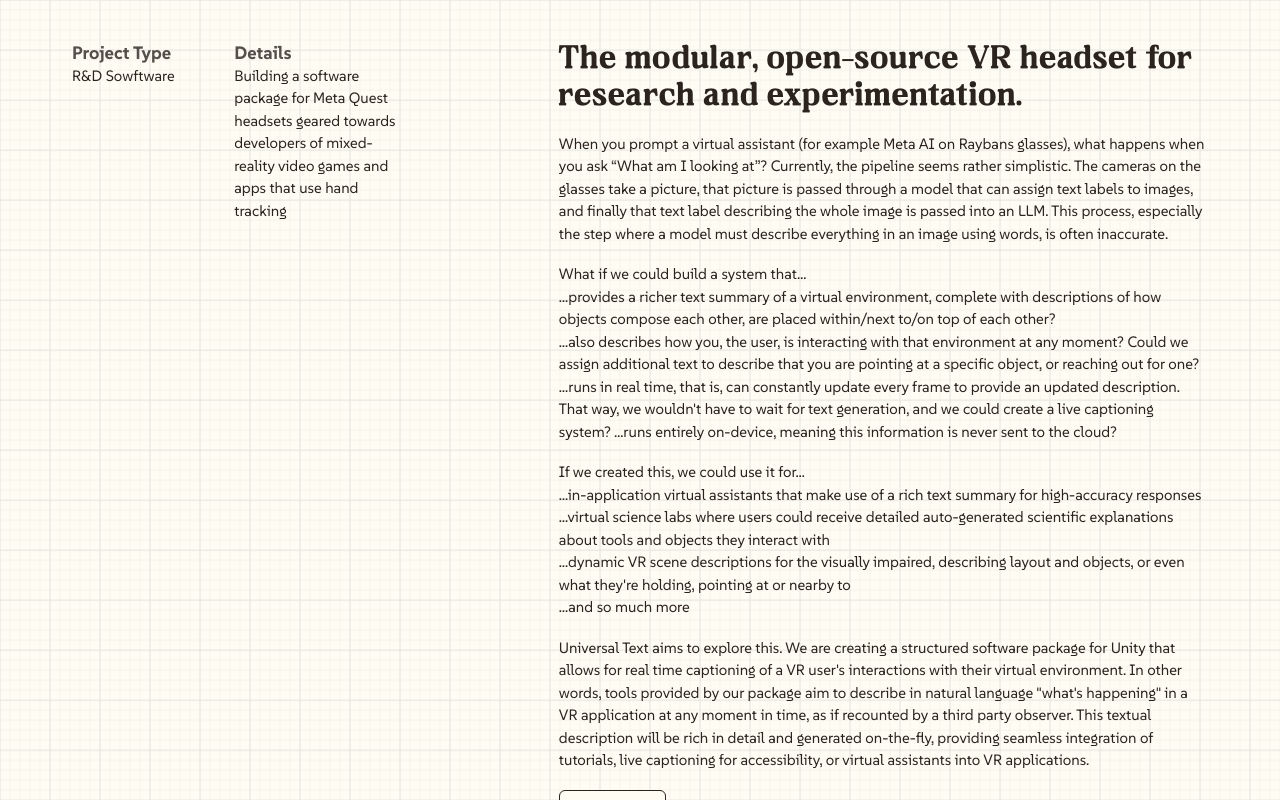
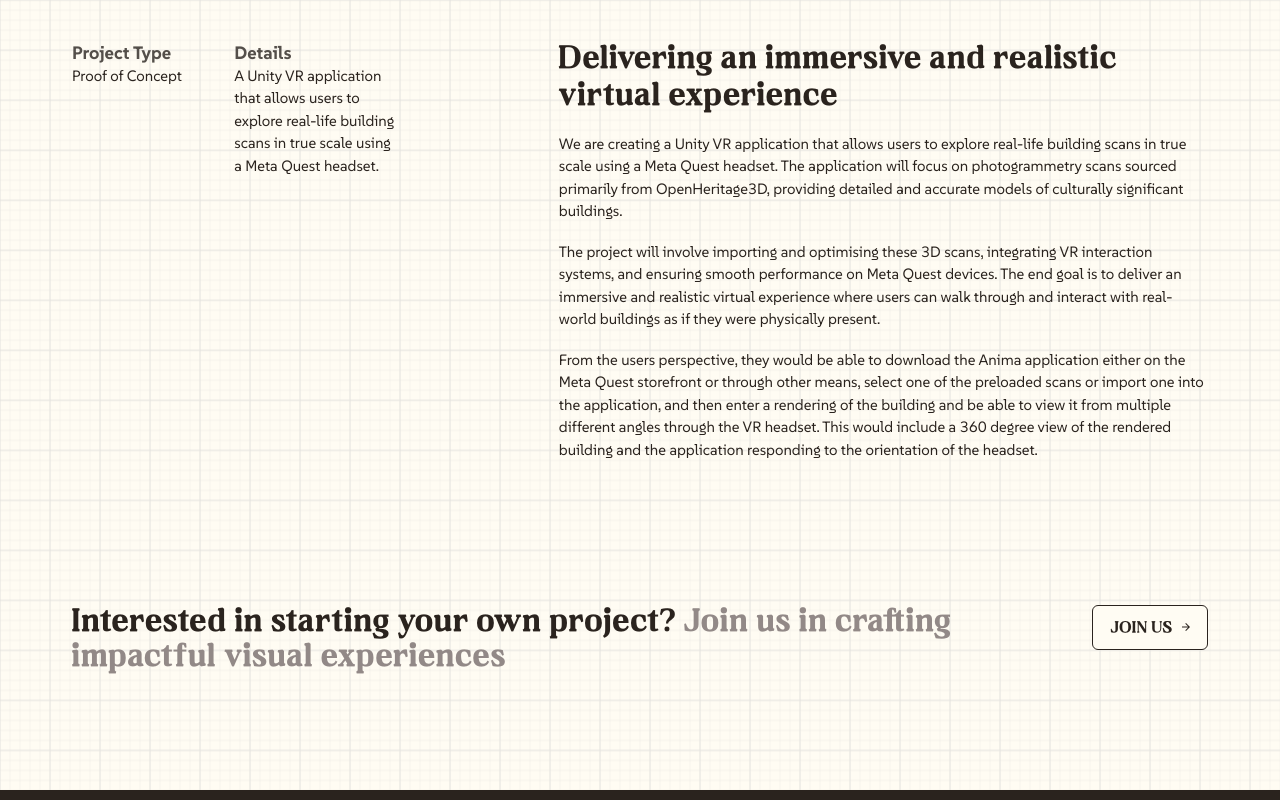
Before and after one commit to uwrealitylabs/website, a Next.js app: page /projects/anima in a window 1280 px wide. Shown: the part 700-1500 px from the top of the page. Built offline with nearby package versions, Linux system fonts and the light colour scheme.

Commit message:
update anima

```diff
--- a/app/(pages)/projects/(projects)/anima/page.js
+++ b/app/(pages)/projects/(projects)/anima/page.js
@@ -5,82 +5,51 @@ import ProjDescrip from "../../ProjDescrip";
 import JoinUs from "@/app/components/JoinUs";
 import BackButton from "@/app/components/BackButton";
 
-import Anima from "@/public/images/photos/anima/anima.png";
+import HeaderImage from "@/public/images/photos/anima/anima.png";
 
-export default function UniversalGestures() {
+export default function Anima() {
   return (
     <div className="bg-[url('/images/assets/grid.png')] bg-bck-white">
       <NavBar />
       <main className="px-24 py-6 grid gap-y-16 || max-lg:px-12  || max-mobile:px-4">
         <div>
           <BackButton />
-          <ImageHeader title="Anima" img={Anima} />
+          <ImageHeader title="Anima" img={HeaderImage} />
         </div>
 
         <ProjDescrip
-          projecttype="R&D Sowftware"
-          details="Building a software package for Meta Quest headsets geared towards developers of mixed-reality video games and apps that use hand tracking"
-          heading="The modular, open-source VR headset for research and experimentation."
+          projecttype="Proof of Concept"
+          details="A Unity VR application that allows users to explore real-life building scans in true scale using a Meta Quest headset."
+          heading="Delivering an immersive and realistic virtual experience"
           description={[
-            <p key="10">
-              When you prompt a virtual assistant (for example Meta AI on
-              Raybans glasses), what happens when you ask “What am I looking
-              at”? Currently, the pipeline seems rather simplistic. The cameras
-              on the glasses take a picture, that picture is passed through a
-              model that can assign text labels to images, and finally that text
-              label describing the whole image is passed into an LLM. This
-              process, especially the step where a model must describe
-              everything in an image using words, is often inaccurate.
+            <p key="">
+              We are creating a Unity VR application that allows
+              users to explore real-life building scans in true scale using a
+              Meta Quest headset. The application will focus on photogrammetry
+              scans sourced primarily from OpenHeritage3D, providing detailed
+              and accurate models of culturally significant buildings.
             </p>,
 
-            <p key="12">
-              What if we could build a system that…
-              <br />
-              …provides a richer text summary of a virtual environment, complete
-              with descriptions of how objects compose each other, are placed
-              within/next to/on top of each other?
-              <br />
-              …also describes how you, the user, is interacting with that
-              environment at any moment? Could we assign additional text to
-              describe that you are pointing at a specific object, or reaching
-              out for one?
-              <br />
-              …runs in real time, that is, can constantly update every frame to
-              provide an updated description. That way, we wouldn&apos;t have to
-              wait for text generation, and we could create a live captioning
-              system? …runs entirely on-device, meaning this information is
-              never sent to the cloud?
+            <p key="">
+              The project will involve importing and optimising these 3D scans,
+              integrating VR interaction systems, and ensuring smooth
+              performance on Meta Quest devices. The end goal is to deliver an
+              immersive and realistic virtual experience where users can walk
+              through and interact with real-world buildings as if they were
+              physically present.
             </p>,
-            <p key="13">
-              If we created this, we could use it for…
-              <br />
-              …in-application virtual assistants that make use of a rich text
-              summary for high-accuracy responses
-              <br />
-              …virtual science labs where users could receive detailed
-              auto-generated scientific explanations about tools and objects
-              they interact with
-              <br />
-              …dynamic VR scene descriptions for the visually impaired,
-              describing layout and objects, or even what they&apos;re holding,
-              pointing at or nearby to
-              <br />
-              …and so much more
-            </p>,
-            <p key="14">
-              Universal Text aims to explore this. We are creating a structured
-              software package for Unity that allows for real time captioning of
-              a VR user&apos;s interactions with their virtual environment. In
-              other words, tools provided by our package aim to describe in
-              natural language "what&apos;s happening" in a VR application at
-              any moment in time, as if recounted by a third party observer.
-              This textual description will be rich in detail and generated
-              on-the-fly, providing seamless integration of tutorials, live
-              captioning for accessibility, or virtual assistants into VR
-              applications.
+            <p key="">
+              From the users perspective, they would be able to download the
+              Anima application either on the Meta Quest storefront or through
+              other means, select one of the preloaded scans or import one into
+              the application, and then enter a rendering of the building and be
+              able to view it from multiple different angles through the VR
+              headset. This would include a 360 degree view of the rendered
+              building and the application responding to the orientation of the
+              headset.
             </p>,
           ]}
-          link="https://github.com/uwrealitylabs/universal-gestures-unity"
+          // link="https://github.com/uwrealitylabs/universal-gestures-unity"
         />
         <JoinUs />
       </main>
```
